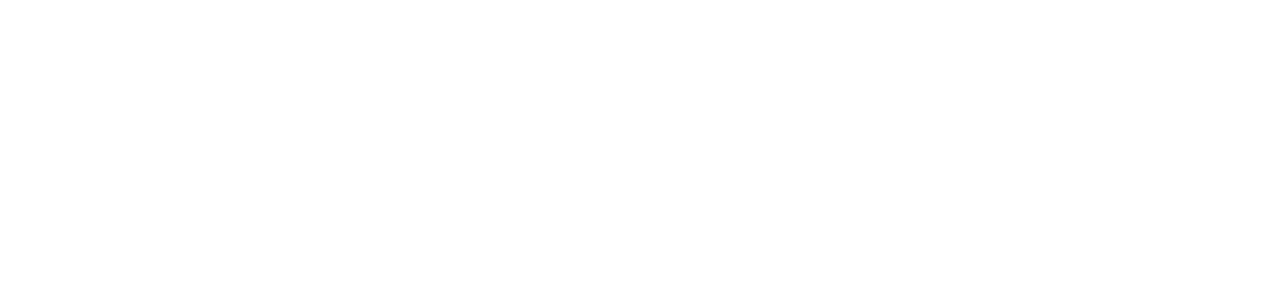
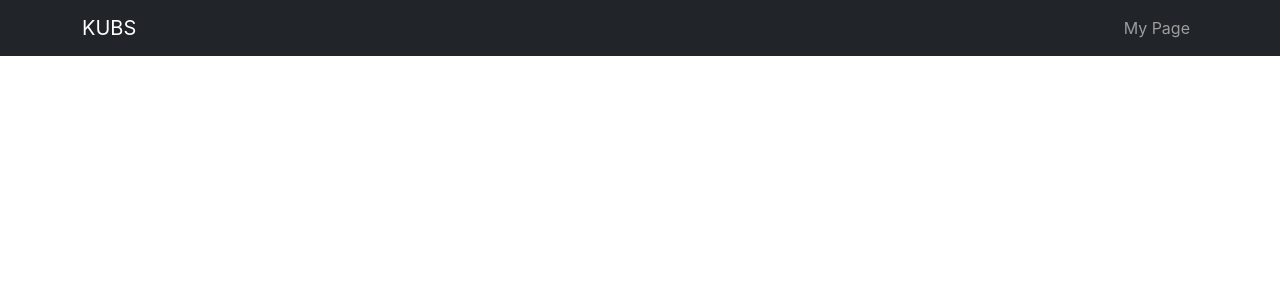
Before and after one commit to InQ-InQ-InQ-InQ-InQ/KUBS, a React (Create React App) app in the folder kubs_project/: page /main in a window 1280 px wide. Before the commit this address had no page. Shown: the top 300 px of the page. Built offline with nearby package versions, Linux system fonts and the light colour scheme.

Commit message:
메인 페이지 추가

```diff
--- a/kubs_project/src/App.js
+++ b/kubs_project/src/App.js
@@ -3,6 +3,7 @@
 import { BrowserRouter, Route, Routes } from "react-router-dom";
 // import LoginPage from "./pages/LoginPage";
 import ApplyPage from "./pages/ApplyPage";
+import MainPage from "./pages/MainPage";
 
 const App = () => {
 
@@ -20,8 +21,9 @@
 
       <BrowserRouter>
         <Routes>
-          <Route path="/" element={<ApplyPage/>}/>
-          <Route path="/Apply" element={<ApplyPage/>}/>
+          <Route path="/" element={<MainPage/>}/>
+          <Route path="/main" element={<MainPage/>}/>
+          <Route path="/apply" element={<ApplyPage/>}/>
         </Routes>
       </BrowserRouter>
 
--- /dev/null
+++ b/kubs_project/src/components/MainComponent.js
@@ -0,0 +1,41 @@
+/* eslint-disable */
+import React, { useState } from 'react';
+import { Container, Nav, Navbar, ToggleButton, ToggleButtonGroup, Modal, Button } from "react-bootstrap";
+// import { Link } from "react-router-dom";
+import axios from "axios";
+
+
+const MainComponent = () => {
+
+
+
+
+
+
+
+  return (
+    <>
+      <Navbar collapseOnSelect expand="lg" bg="dark" variant="dark">
+        <Container>
+          <Navbar.Brand href="#home">KUBS</Navbar.Brand>
+          <Navbar.Toggle aria-controls="responsive-navbar-nav" />
+          <Navbar.Collapse id="responsive-navbar-nav">
+            <Nav className="me-auto">
+            </Nav>
+
+            <Nav>
+              <Nav.Link href="#mypage">My Page</Nav.Link>
+            </Nav>
+          </Navbar.Collapse>
+        </Container>
+      </Navbar>
+
+
+    </>
+  );
+};
+
+
+
+
+export default MainComponent;
--- /dev/null
+++ b/kubs_project/src/pages/MainPage.js
@@ -0,0 +1,10 @@
+import React from "react";
+import MainComponent from "../components/MainComponent"
+
+const MainPage = () => {
+  return (
+    <MainComponent />
+  );
+};
+
+export default MainPage;
```
